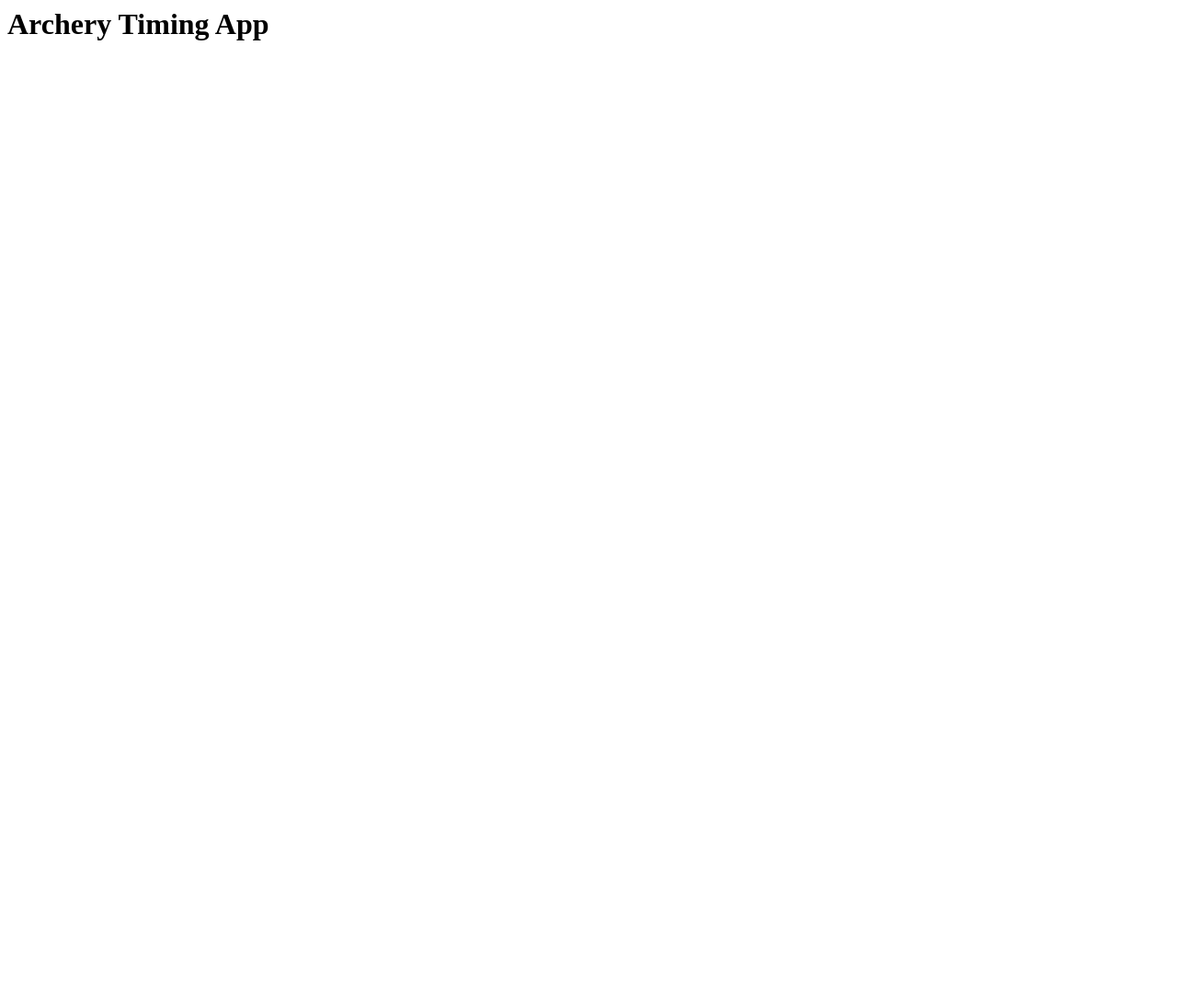
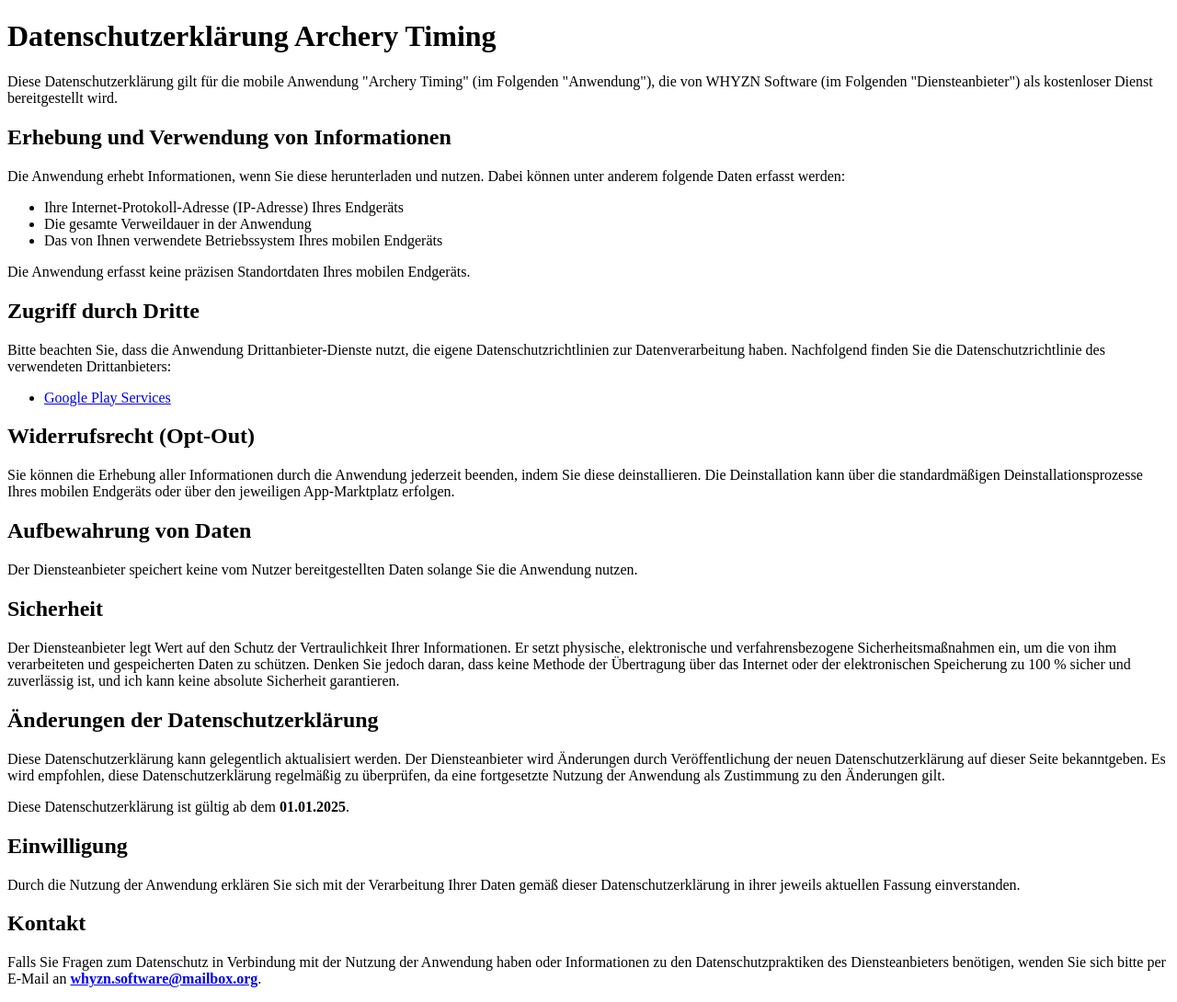
Before and after one commit to WHYZNSoftware/archery-timing-app, a plain HTML site: page index.html in a window 1280 px wide. Shown: the whole page at 92% size. Before the commit the page ends 800 px from the top, so only its background shows below. Drawn offline with Linux system fonts and the light colour scheme.

Commit message:
Update index.html

```diff
--- a/index.html
+++ b/index.html
@@ -1 +1,51 @@
-<h1>Archery Timing App</h1>
+<!DOCTYPE html>
+<html lang="de">
+<head>
+    <meta charset="UTF-8">
+    <meta name="viewport" content="width=device-width, initial-scale=1.0">
+    <title>Datenschutzerklärung Archery Timing</title>
+</head>
+<body>
+
+    <h1>Datenschutzerklärung Archery Timing</h1>
+
+    <p>Diese Datenschutzerklärung gilt für die mobile Anwendung "Archery Timing" (im Folgenden "Anwendung"), die von WHYZN Software (im Folgenden "Diensteanbieter") als kostenloser Dienst bereitgestellt wird.</p>
+
+    <h2>Erhebung und Verwendung von Informationen</h2>
+    <p>Die Anwendung erhebt Informationen, wenn Sie diese herunterladen und nutzen. Dabei können unter anderem folgende Daten erfasst werden:</p>
+    <ul>
+        <li>Ihre Internet-Protokoll-Adresse (IP-Adresse) Ihres Endgeräts</li>
+        <li>Die gesamte Verweildauer in der Anwendung</li>
+        <li>Das von Ihnen verwendete Betriebssystem Ihres mobilen Endgeräts</li>
+    </ul>
+
+    <p>Die Anwendung erfasst keine präzisen Standortdaten Ihres mobilen Endgeräts.</p>
+
+    <h2>Zugriff durch Dritte</h2>
+    <p>Bitte beachten Sie, dass die Anwendung Drittanbieter-Dienste nutzt, die eigene Datenschutzrichtlinien zur Datenverarbeitung haben. Nachfolgend finden Sie die Datenschutzrichtlinie des verwendeten Drittanbieters:</p>
+    <ul>
+        <li><a href="https://www.google.com/policies/privacy/" target="_blank">Google Play Services</a></li>
+    </ul>
+
+    <h2>Widerrufsrecht (Opt-Out)</h2>
+    <p>Sie können die Erhebung aller Informationen durch die Anwendung jederzeit beenden, indem Sie diese deinstallieren. Die Deinstallation kann über die standardmäßigen Deinstallationsprozesse Ihres mobilen Endgeräts oder über den jeweiligen App-Marktplatz erfolgen.</p>
+
+    <h2>Aufbewahrung von Daten</h2>
+    <p>Der Diensteanbieter speichert keine vom Nutzer bereitgestellten Daten solange Sie die Anwendung nutzen.</p>
+
+    <h2>Sicherheit</h2>
+    <p>Der Diensteanbieter legt Wert auf den Schutz der Vertraulichkeit Ihrer Informationen. Er setzt physische, elektronische und verfahrensbezogene Sicherheitsmaßnahmen ein, um die von ihm verarbeiteten und gespeicherten Daten zu schützen. Denken Sie jedoch daran, dass keine Methode der Übertragung über das Internet oder der elektronischen Speicherung zu 100 % sicher und zuverlässig ist, und ich kann keine absolute Sicherheit garantieren.</p>
+
+    <h2>Änderungen der Datenschutzerklärung</h2>
+    <p>Diese Datenschutzerklärung kann gelegentlich aktualisiert werden. Der Diensteanbieter wird Änderungen durch Veröffentlichung der neuen Datenschutzerklärung auf dieser Seite bekanntgeben. Es wird empfohlen, diese Datenschutzerklärung regelmäßig zu überprüfen, da eine fortgesetzte Nutzung der Anwendung als Zustimmung zu den Änderungen gilt.</p>
+
+    <p>Diese Datenschutzerklärung ist gültig ab dem <strong>01.01.2025</strong>.</p>
+
+    <h2>Einwilligung</h2>
+    <p>Durch die Nutzung der Anwendung erklären Sie sich mit der Verarbeitung Ihrer Daten gemäß dieser Datenschutzerklärung in ihrer jeweils aktuellen Fassung einverstanden.</p>
+
+    <h2>Kontakt</h2>
+    <p>Falls Sie Fragen zum Datenschutz in Verbindung mit der Nutzung der Anwendung haben oder Informationen zu den Datenschutzpraktiken des Diensteanbieters benötigen, wenden Sie sich bitte per E-Mail an <a href="mailto:whyzn.software@mailbox.org"><strong>whyzn.software@mailbox.org</strong></a>.</p>
+
+</body>
+</html>
```
